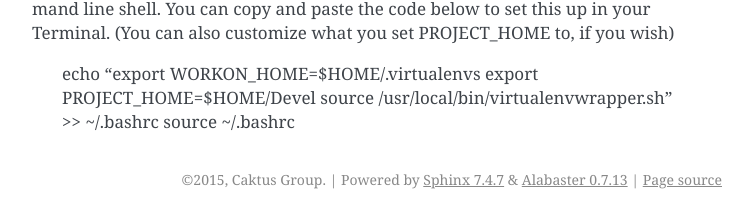
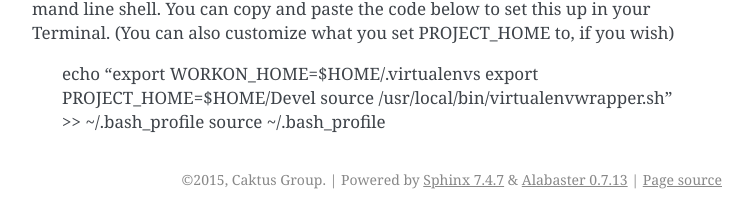
Before and after one commit to caktus/guidebook, a Sphinx documentation site: the page built from source/dev-setup.rst, in a window 1280 px wide and 900 px high, scrolled down 1900 px. Shown: the part 681-897 px from the top of the window, without its empty margins (388-1141 px from the left). Built offline with Sphinx 7.4.7, drawn with Linux system fonts in a browser that asks for light colours.

Commit message:
Mac users should add these commands to their .bash_profile rather than .bashrc.

```diff
--- a/source/dev-setup.rst
+++ b/source/dev-setup.rst
@@ -118,5 +118,5 @@ you wish)
 
     echo "export WORKON_HOME=$HOME/.virtualenvs
     export PROJECT_HOME=$HOME/Devel
-    source /usr/local/bin/virtualenvwrapper.sh" >> ~/.bashrc
-    source ~/.bashrc
+    source /usr/local/bin/virtualenvwrapper.sh" >> ~/.bash_profile
+    source ~/.bash_profile
```
